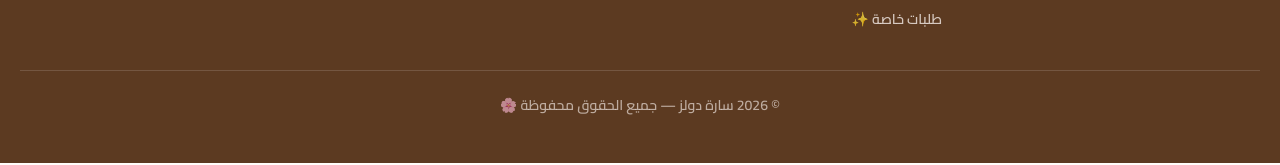
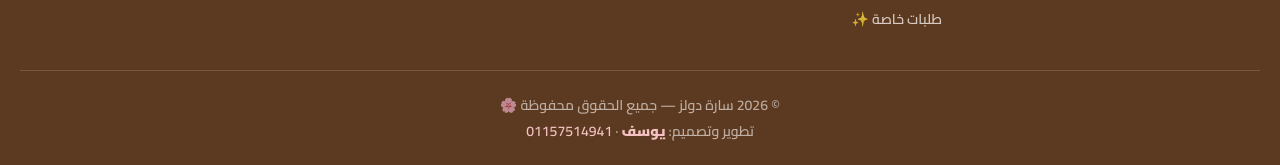
Before and after one commit to JouQarena/sara_dolls, a Next.js app: page /cart in a window 1280 px wide. Shown: the part 787-952 px from the top of the page. Built offline with nearby package versions, Linux system fonts and the light colour scheme; no server answers; the database is empty.

Commit message:
Enhance footer with contact details and styling
Added additional contact information and styling to the footer.

```diff
--- a/src/components/Footer.js
+++ b/src/components/Footer.js
@@ -57,8 +57,22 @@ export default function Footer() {
           <FooterCol title="السياسات" links={POLICY_LINKS} />
         </div>
 
-        <div className="border-t border-cream/15 mt-10 pt-6 text-center text-sm text-cream/60 font-semibold">
-          © {new Date().getFullYear()} سارة دولز — جميع الحقوق محفوظة 🌸
+        <div className="border-t border-cream/15 mt-10 pt-6 text-center text-sm text-cream/60 font-semibold space-y-1.5">
+          <p>© {new Date().getFullYear()} سارة دولز — جميع الحقوق محفوظة 🌸</p>
+          <p>
+            تطوير وتصميم:{" "}
+            <span className="text-pastel-pink font-black">يوسف</span>{" "}
+            ·{" "}
+            <a
+              href="https://wa.me/201157514941"
+              target="_blank"
+              rel="noopener noreferrer"
+              className="text-pastel-pink hover:text-white transition"
+              dir="ltr"
+            >
+              01157514941
+            </a>
+          </p>
         </div>
       </div>
     </footer>
```
